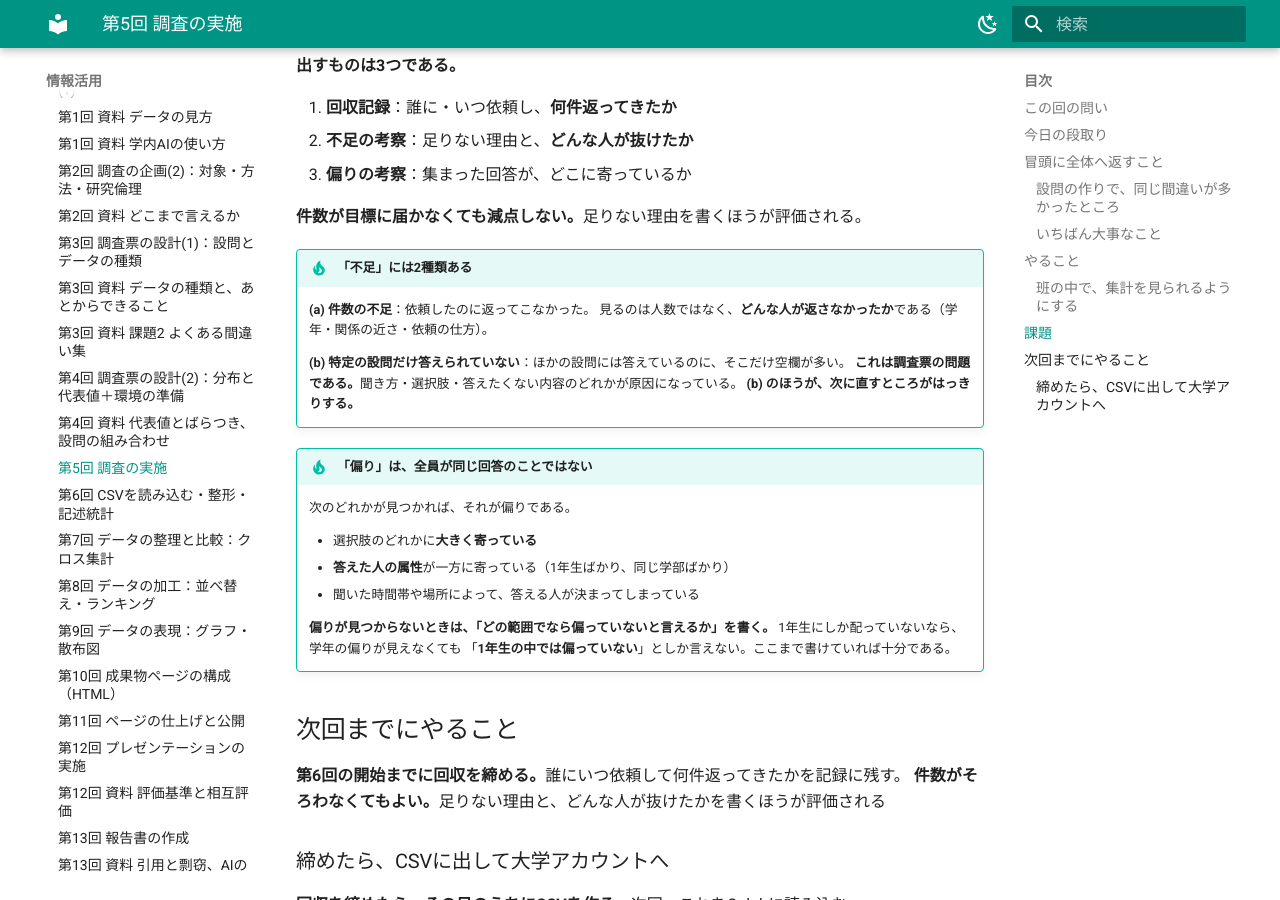
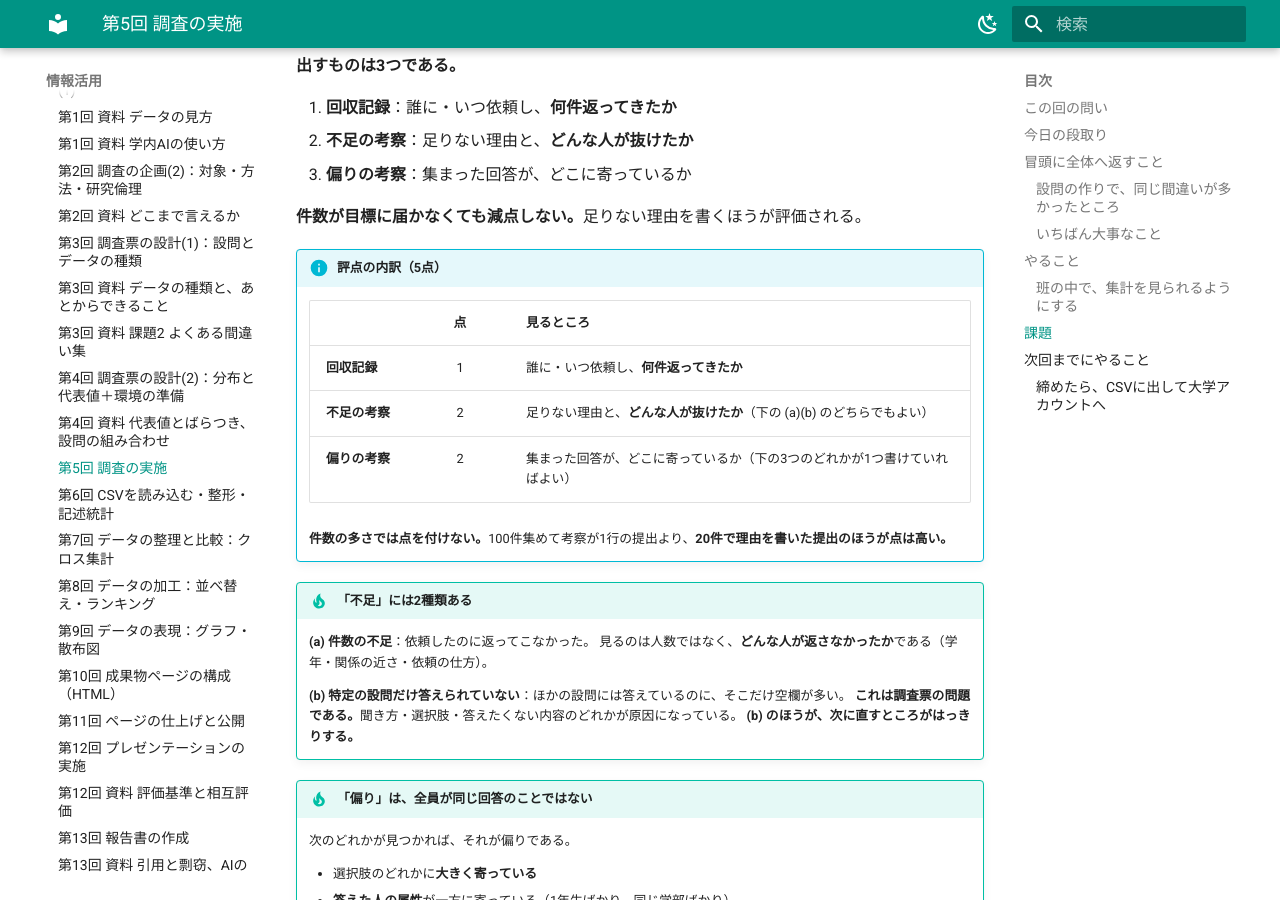
Before and after one commit to aonoa68/joho-katsuyo, an MkDocs documentation site: the page built from docs/week05.md, in a window 1280 px wide and 900 px high, scrolled down 5442 px. Built offline with MkDocs 1.6.1 and Material for MkDocs 9.7.7, drawn with Linux system fonts in a browser that asks for light colours; a script that is not in the unit is left out.

Commit message:
第5回: 課題5の評点の内訳（回収記録1＋不足2＋偏り2）を明記
Co-Authored-By: Claude Opus 5 <noreply@anthropic.com>
Claude-Session: https://claude.ai/code/session_01491iACNdyWdrViehZyTRv6

```diff
--- a/docs/week05.md
+++ b/docs/week05.md
@@ -210,6 +210,15 @@
 
 **件数が目標に届かなくても減点しない。**足りない理由を書くほうが評価される。
 
+!!! info "評点の内訳（5点）"
+    | | 点 | 見るところ |
+    |---|:--:|---|
+    | **回収記録** | 1 | 誰に・いつ依頼し、**何件返ってきたか** |
+    | **不足の考察** | 2 | 足りない理由と、**どんな人が抜けたか**（下の (a)(b) のどちらでもよい） |
+    | **偏りの考察** | 2 | 集まった回答が、どこに寄っているか（下の3つのどれかが1つ書けていればよい） |
+
+    **件数の多さでは点を付けない。**100件集めて考察が1行の提出より、**20件で理由を書いた提出のほうが点は高い。**
+
 !!! tip "「不足」には2種類ある"
     **(a) 件数の不足**：依頼したのに返ってこなかった。
     見るのは人数ではなく、**どんな人が返さなかったか**である（学年・関係の近さ・依頼の仕方）。
```
